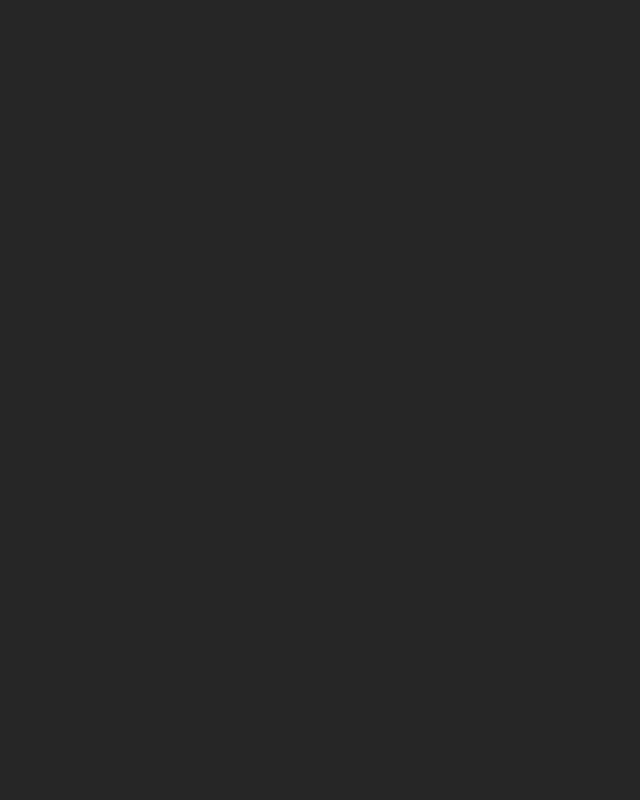
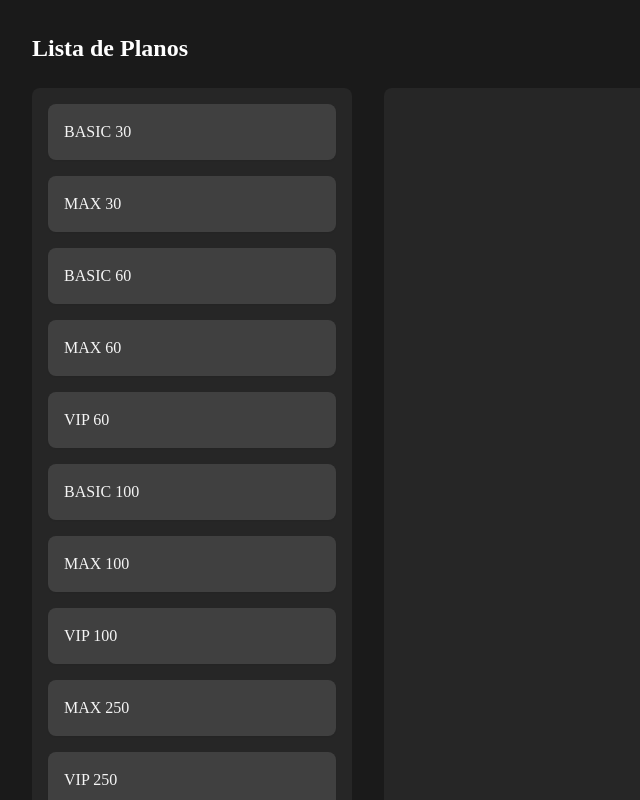
Before and after one commit to kelvinnicolau/react-dnd, a React (Create React App) app: page /planos in a window 1280 px wide. Before the commit this address had no page. Shown: the top 800 px of the page, without its empty margins (0-640 px from the left). Built offline with nearby package versions, Linux system fonts and the light colour scheme.

Commit message:
feat: planos atualizados

```diff
--- a/src/App.tsx
+++ b/src/App.tsx
@@ -4,8 +4,9 @@ import Home from "./pages/Home";
 import BeautifulDnD from "./pages/BeautifulDnd";
 import DndKitPage from "./pages/DndKitPage";
 import ReactDndPage from "./pages/ReactDndPage";
+import Tasks from "./pages/Tasks";
+import Planos from "./pages/Planos";
 import "./styles.css";
-import Tasks from "./pages/Tasks";
 
 const App: React.FC = () => {
   return (
@@ -16,6 +17,7 @@ const App: React.FC = () => {
         <Route path="/react-dnd" element={<ReactDndPage />} />
         <Route path="/dnd-kit" element={<DndKitPage />} />
         <Route path="/tasks" element={<Tasks />} />
+        <Route path="/planos" element={<Planos />} />
       </Routes>
     </Router>
   );
--- /dev/null
+++ b/src/components/planos/Column.tsx
@@ -0,0 +1,24 @@
+import { useDroppable } from "@dnd-kit/core";
+import { PlanCard } from "./PlanCard";
+import { Column as ColumnType, Plan, Task } from "../../types";
+
+type ColumnProps = {
+  column: ColumnType;
+  plans: Plan[];
+};
+
+export function Column({ column, plans }: ColumnProps) {
+  const { setNodeRef } = useDroppable({
+    id: column.id,
+  });
+
+  return (
+    <div className="flex w-80 flex-col rounded-lg bg-neutral-800 p-4">
+      <div ref={setNodeRef} className="flex flex-1 flex-col gap-4">
+        {plans.map((plan) => {
+          return <PlanCard key={plan.id} plan={plan} />;
+        })}
+      </div>
+    </div>
+  );
+}
--- /dev/null
+++ b/src/components/planos/PlanCard.tsx
@@ -0,0 +1,30 @@
+import { useDraggable } from "@dnd-kit/core";
+import { Plan, Task } from "../../types";
+
+type PlanCardProps = {
+  plan: Plan;
+};
+
+export function PlanCard({ plan }: PlanCardProps) {
+  const { attributes, listeners, setNodeRef, transform } = useDraggable({
+    id: plan.id,
+  });
+
+  const style = transform
+    ? {
+        transform: `translate(${transform.x}px, ${transform.y}px)`,
+      }
+    : undefined;
+
+  return (
+    <div
+      ref={setNodeRef}
+      {...listeners}
+      {...attributes}
+      className="cursor-grab rounded-lg bg-neutral-700 p-4 shadow-sm hover:shadow-md"
+      style={style}
+    >
+      <h3 className="font-medium text-neutral-100">{plan.title}</h3>
+    </div>
+  );
+}
--- a/src/pages/Home.tsx
+++ b/src/pages/Home.tsx
@@ -3,7 +3,7 @@ import { Link } from "react-router-dom";
 
 const Home: React.FC = () => {
   return (
-    <div className="flex flex-col items-center justify-center min-h-screen bg-neutral-800 p-0">
+    <div className="flex flex-col items-center justify-center min-h-screen p-0">
       <h1 className="text-4xl font-bold text-blue-800 mb-8">
         Projeto de Testes de Drag and Drop
       </h1>
--- /dev/null
+++ b/src/pages/Planos.tsx
@@ -0,0 +1,127 @@
+import { useState } from "react";
+import type { Column as ColumnType, Plan } from "../types";
+import { Column } from "../components/planos/Column";
+import { DndContext, DragEndEvent } from "@dnd-kit/core";
+
+const COLUMNS: ColumnType[] = [
+  { id: "TODO", title: "To Do" },
+  { id: "IN_PROGRESS", title: "In Progress" },
+];
+
+const INITIAL_PLANS: Plan[] = [
+  {
+    id: "1",
+    title: "BASIC 30",
+    status: "TODO",
+    value: 30.0,
+  },
+  {
+    id: "2",
+    title: "MAX 30",
+    status: "TODO",
+    value: 30.0,
+  },
+  {
+    id: "3",
+    title: "BASIC 60",
+    status: "TODO",
+    value: 60.0,
+  },
+  {
+    id: "4",
+    title: "MAX 60",
+    status: "TODO",
+    value: 60.0,
+  },
+  {
+    id: "5",
+    title: "VIP 60",
+    status: "TODO",
+    value: 60.0,
+  },
+  {
+    id: "6",
+    title: "BASIC 100",
+    status: "TODO",
+    value: 100.0,
+  },
+  {
+    id: "7",
+    title: "MAX 100",
+    status: "TODO",
+    value: 100.0,
+  },
+  {
+    id: "8",
+    title: "VIP 100",
+    status: "TODO",
+    value: 100.0,
+  },
+  {
+    id: "9",
+    title: "MAX 250",
+    status: "TODO",
+    value: 250.0,
+  },
+  {
+    id: "10",
+    title: "VIP 250",
+    status: "TODO",
+    value: 250.0,
+  },
+  {
+    id: "11",
+    title: "VIP 500",
+    status: "TODO",
+    value: 500.0,
+  },
+  {
+    id: "12",
+    title: "VIP 1000000",
+    status: "TODO",
+    value: 1000000.0,
+  },
+];
+
+export default function Planos() {
+  const [plans, setPlans] = useState<Plan[]>(INITIAL_PLANS);
+
+  function handleDragEnd(event: DragEndEvent) {
+    const { active, over } = event;
+
+    if (!over) return;
+
+    const planId = active.id as string;
+    const newStatus = over.id as Plan["status"];
+
+    setPlans(() =>
+      plans.map((plan) =>
+        plan.id === planId
+          ? {
+              ...plan,
+              status: newStatus,
+            }
+          : plan
+      )
+    );
+  }
+
+  return (
+    <div className="p-4">
+      <h1 className="text-2xl font-semibold mb-6">Lista de Planos</h1>
+      <div className="flex gap-8">
+        <DndContext onDragEnd={handleDragEnd}>
+          {COLUMNS.map((column) => {
+            return (
+              <Column
+                key={column.id}
+                column={column}
+                plans={plans.filter((plan) => plan.status === column.id)}
+              />
+            );
+          })}
+        </DndContext>
+      </div>
+    </div>
+  );
+}
--- a/src/styles.css
+++ b/src/styles.css
@@ -3,7 +3,7 @@
 @tailwind utilities;
 
 body {
-  @apply bg-neutral-800 p-4 font-manrope text-white;
+  @apply bg-grayscale-800 p-4 font-manrope text-white;
 }
 
 button {
--- a/src/types.ts
+++ b/src/types.ts
@@ -11,3 +11,9 @@ export type Column = {
   id: TaskStatus;
   title: string;
 };
+export type Plan = {
+  id: string;
+  status: TaskStatus;
+  title: string;
+  value: number;
+};
```
